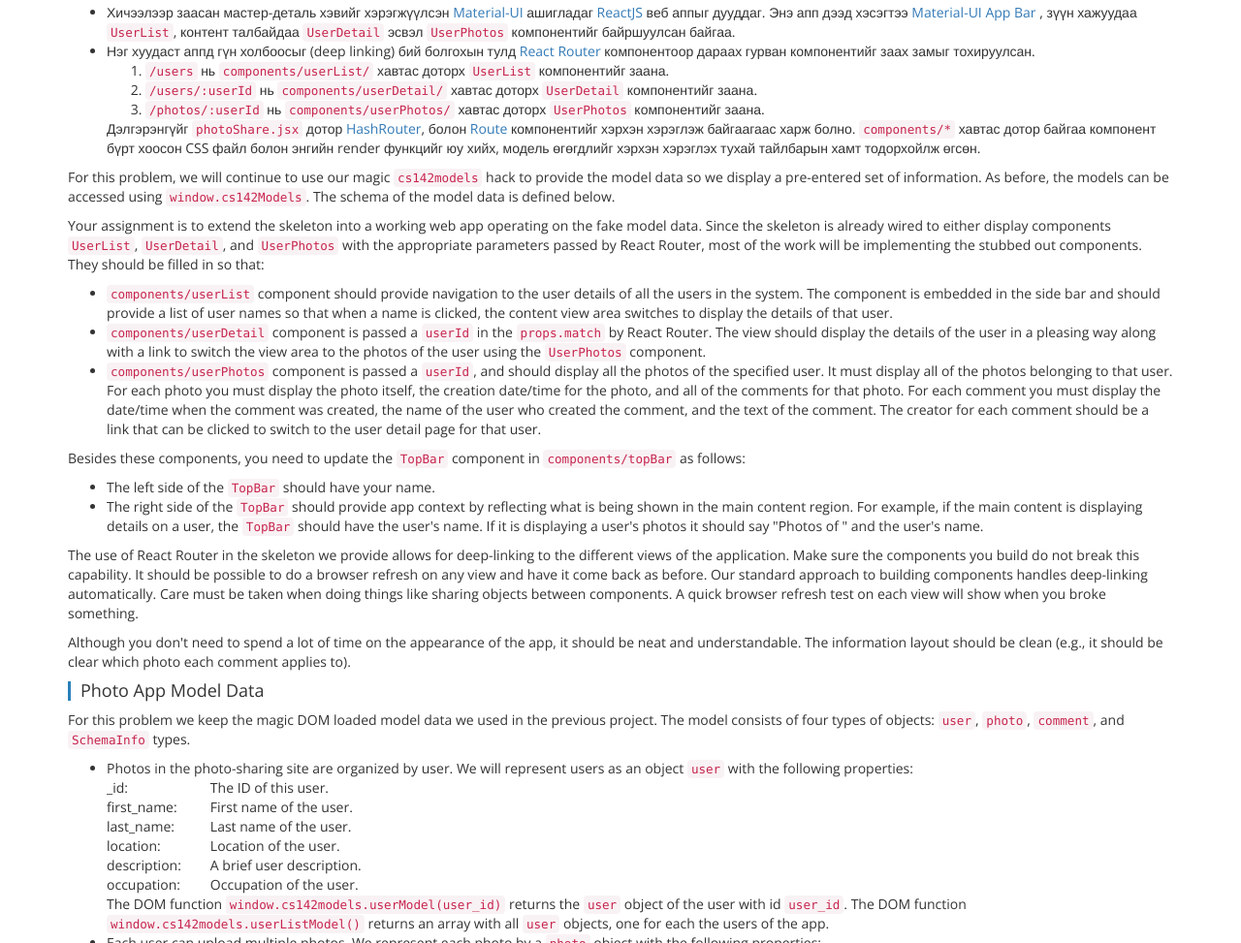
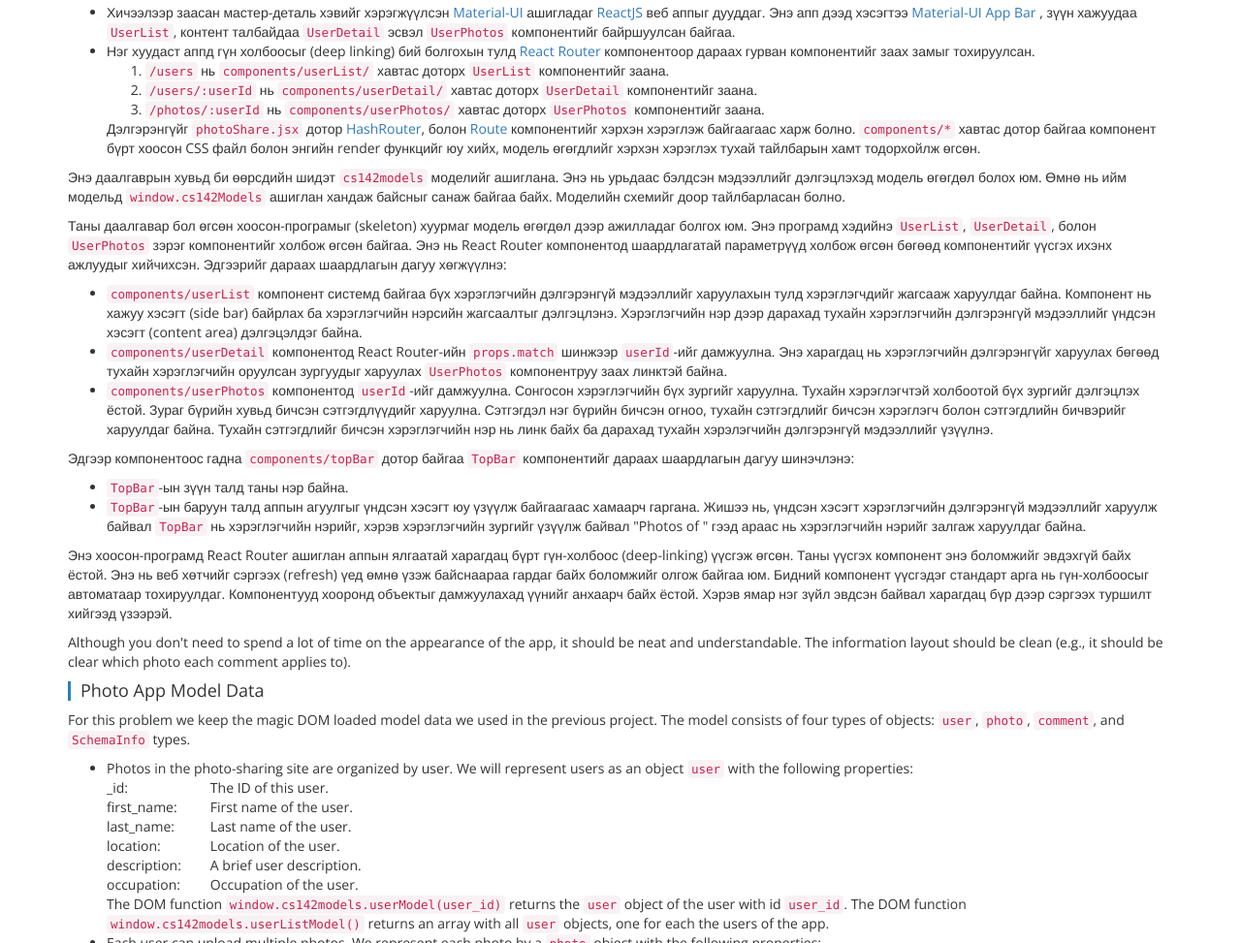
Before and after one commit to kde-milab/cs142-website-mn, a plain HTML site: page project5-react.html in a window 1280 px wide. Shown: the part 938-1911 px from the top of the page at 97% size. Drawn offline with nearby package versions, Linux system fonts and the light colour scheme.

Commit message:
project 5 some translation

```diff
--- a/project5-react.html
+++ b/project5-react.html
@@ -206,75 +206,68 @@
     </ul>
     </p>
     <p>
-      For this problem, we will continue to use our magic
-      <code>cs142models</code> hack to provide the model data so we display a
-      pre-entered set of information. As before, the models can be accessed
-      using
-      <code>window.cs142Models</code>. The schema of the model data is defined
-      below.
+      Энэ даалгаврын хувьд би өөрсдийн шидэт
+      <code>cs142models</code> моделийг ашиглана. Энэ нь урьдаас бэлдсэн мэдээллийг дэлгэцлэхэд
+      модель өгөгдөл болох юм. Өмнө нь ийм модельд
+      <code>window.cs142Models</code> ашиглан хандаж байсныг санаж байгаа байх. Моделийн схемийг доор тайлбарласан болно.
     </p>
     <p>
-      Your assignment is to extend the skeleton into a working web app operating
-      on the fake model data. Since the skeleton is already wired to either
-      display components
-      <code>UserList</code>, <code>UserDetail</code>, and
-      <code>UserPhotos</code>
-      with the appropriate parameters passed by React Router, most of the work
-      will be implementing the stubbed out components. They should be filled in
-      so that:
+      Таны даалгавар бол өгсөн хоосон-програмыг (skeleton) хуурмаг модель өгөгдөл дээр ажилладаг болгох юм.
+      Энэ програмд хэдийнэ
+      <code>UserList</code>, <code>UserDetail</code>, болон
+      <code>UserPhotos</code> зэрэг компонентийг холбож өгсөн байгаа. Энэ нь
+      React Router компонентод шаардлагатай параметрүүд холбож өгсөн бөгөөд компонентийг үүсгэх
+      ихэнх ажлуудыг хийчихсэн.
+      Эдгээрийг дараах шаардлагын дагуу хөгжүүлнэ:
     <ul>
       <li>
-        <code>components/userList</code> component should provide navigation to
-        the user details of all the users in the system. The component is
-        embedded in the side bar and should provide a list of user names so that
-        when a name is clicked, the content view area switches to display the
-        details of that user.
+        <code>components/userList</code> компонент системд байгаа бүх хэрэглэгчийн
+        дэлгэрэнгүй мэдээллийг харуулахын тулд хэрэглэгчдийг жагсааж харуулдаг байна.
+        Компонент нь хажуу хэсэгт (side bar) байрлах ба хэрэглэгчийн
+        нэрсийн жагсаалтыг дэлгэцлэнэ. Хэрэглэгчийн нэр дээр дарахад тухайн хэрэглэгчийн
+        дэлгэрэнгүй мэдээллийг үндсэн хэсэгт (content area) дэлгэцэлдэг байна.
       </li>
       <li>
-        <code>components/userDetail</code> component is passed a
-        <code>userId</code> in the <code>props.match</code>
-        by React Router. The view should display the details of the user in a
-        pleasing way along with a link to switch the view area to the photos of
-        the user using the <code>UserPhotos</code> component.
+        <code>components/userDetail</code> компонентод React Router-ийн
+        <code>props.match</code> шинжээр <code>userId</code>-ийг дамжуулна.
+        Энэ харагдац нь хэрэглэгчийн дэлгэрэнгүйг харуулах бөгөөд тухайн хэрэглэгчийн
+        оруулсан зургуудыг харуулах <code>UserPhotos</code> компонентруу заах линктэй байна.
       </li>
       <li>
-        <code>components/userPhotos</code> component is passed a
-        <code>userId</code>, and should display all the photos of the specified
-        user. It must display all of the photos belonging to that user. For each
-        photo you must display the photo itself, the creation date/time for the
-        photo, and all of the comments for that photo. For each comment you must
-        display the date/time when the comment was created, the name of the user
-        who created the comment, and the text of the comment. The creator for
-        each comment should be a link that can be clicked to switch to the user
-        detail page for that user.
+        <code>components/userPhotos</code> компонентод
+        <code>userId</code>-ийг дамжуулна. Сонгосон хэрэглэгчийн бүх зургийг
+        харуулна. Тухайн хэрэглэгчтэй холбоотой бүх зургийг дэлгэцлэх ёстой.
+        Зураг бүрийн хувьд бичсэн сэтгэгдлүүдийг харуулна. Сэтгэгдэл нэг бүрийн
+        бичсэн огноо, тухайн сэтгэгдлийг бичсэн хэрэглэгч болон сэтгэгдлийн бичвэрийг
+        харуулдаг байна. Тухайн сэтгэгдлийг бичсэн хэрэглэгчийн нэр нь линк байх
+        ба дарахад тухайн хэрэлэгчийн дэлгэрэнгүй мэдээллийг үзүүлнэ.
       </li>
     </ul>
     </p>
     <p>
-      Besides these components, you need to update the <code>TopBar</code>
-      component in
-      <code>components/topBar</code> as follows:
+      Эдгээр компонентоос гадна <code>components/topBar</code> дотор байгаа
+      <code>TopBar</code> компонентийг дараах шаардлагын дагуу шинэчлэнэ:
     <ul>
       <li>
-        The left side of the <code>TopBar</code> should have your name.
+        <code>TopBar</code>-ын зүүн талд таны нэр байна.
         </l1>
       <li>
-        The right side of the <code>TopBar</code> should provide app context by
-        reflecting what is being shown in the main content region. For example,
-        if the main content is displaying details on a user, the
-        <code>TopBar</code> should have the user's name. If it is displaying a
-        user's photos it should say "Photos of " and the user's name.
+        <code>TopBar</code>-ын баруун талд аппын агуулгыг үндсэн хэсэгт
+        юу үзүүлж байгаагаас хамаарч гаргана. Жишээ нь, үндсэн хэсэгт
+        хэрэглэгчийн дэлгэрэнгүй мэдээллийг харуулж байвал <code>TopBar</code> нь
+        хэрэглэгчийн нэрийг, хэрэв хэрэглэгчийн зургийг үзүүлж байвал "Photos of " гээд
+        араас нь хэрэглэгчийн нэрийг залгаж харуулдаг байна.
       </li>
     </ul>
     </p>
     <p>
-      The use of React Router in the skeleton we provide allows for deep-linking
-      to the different views of the application. Make sure the components you
-      build do not break this capability. It should be possible to do a browser
-      refresh on any view and have it come back as before. Our standard approach
-      to building components handles deep-linking automatically. Care must be
-      taken when doing things like sharing objects between components. A quick
-      browser refresh test on each view will show when you broke something.
+      Энэ хоосон-програмд React Router ашиглан аппын ялгаатай харагдац бүрт
+      гүн-холбоос (deep-linking) үүсгэж өгсөн. Таны үүсгэх компонент энэ боломжийг
+      эвдэхгүй байх ёстой. Энэ нь веб хөтчийг сэргээх (refresh) үед өмнө үзэж байснаараа
+      гардаг байх боломжийг олгож байгаа юм. Бидний компонент үүсгэдэг стандарт арга нь
+      гүн-холбоосыг автоматаар тохируулдаг. Компонентууд хооронд объектыг дамжуулахад
+      үүнийг анхаарч байх ёстой. Хэрэв ямар нэг зүйл эвдсэн байвал харагдац бүр дээр
+      сэргээх туршилт хийгээд үзээрэй.
     </p>
     <p>
       Although you don't need to spend a lot of time on the appearance of the
```
Also changed, not shown: project4-react.html (+1 -1 lines).
